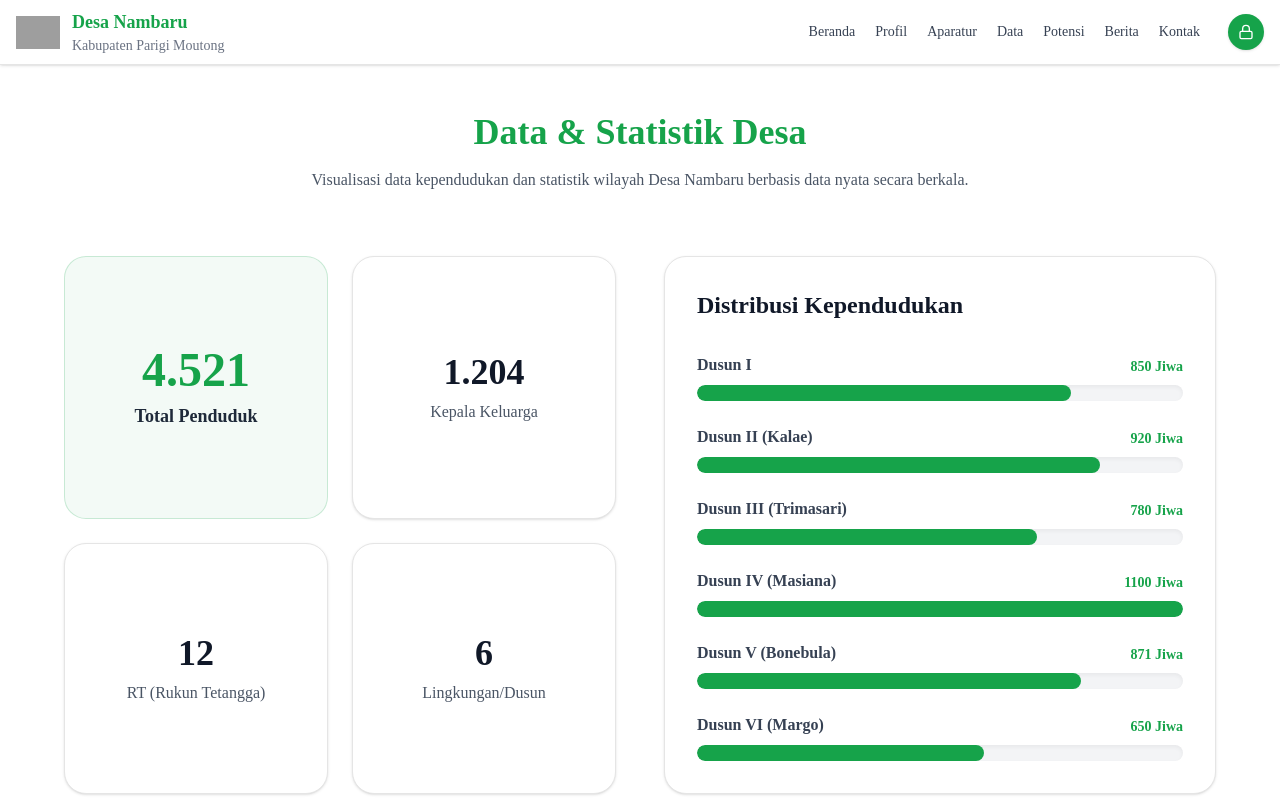
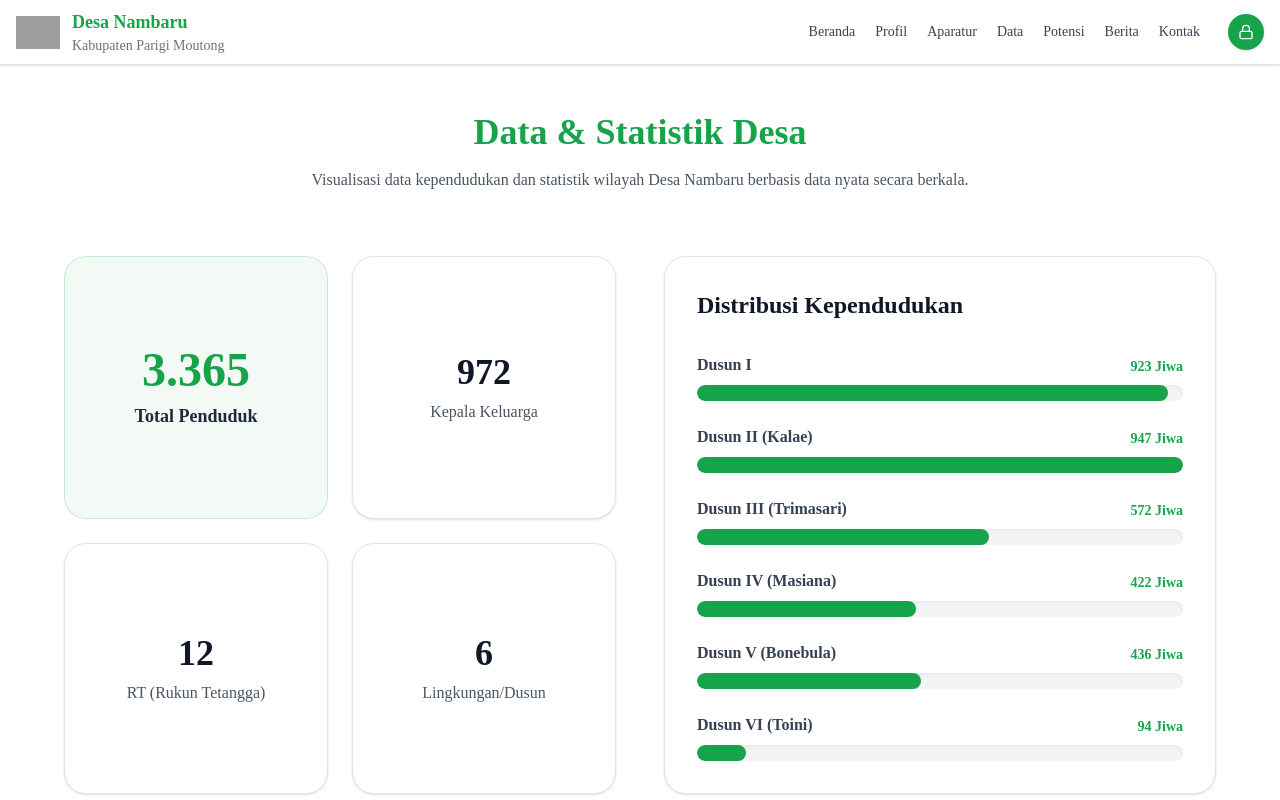
Before and after one commit to pallakawe/websitedesanambaru, a Next.js app: page /data in a window 1280 px wide. Shown: the top 800 px of the page. Built offline with nearby package versions, Linux system fonts and the light colour scheme; grey boxes are pictures that could not be loaded.

Commit message:
Update: Sync population demographics with latest real measurements

```diff
--- a/app/data/page.tsx
+++ b/app/data/page.tsx
@@ -1,10 +1,10 @@
 const populationStats = [
-  { group: "Dusun I", count: 850, percentage: 77 },
-  { group: "Dusun II (Kalae)", count: 920, percentage: 83 },
-  { group: "Dusun III (Trimasari)", count: 780, percentage: 70 },
-  { group: "Dusun IV (Masiana)", count: 1100, percentage: 100 },
-  { group: "Dusun V (Bonebula)", count: 871, percentage: 79 },
-  { group: "Dusun VI (Margo)", count: 650, percentage: 59 },
+  { group: "Dusun I", count: 923, percentage: 97 },
+  { group: "Dusun II (Kalae)", count: 947, percentage: 100 },
+  { group: "Dusun III (Trimasari)", count: 572, percentage: 60 },
+  { group: "Dusun IV (Masiana)", count: 422, percentage: 45 },
+  { group: "Dusun V (Bonebula)", count: 436, percentage: 46 },
+  { group: "Dusun VI (Toini)", count: 94, percentage: 10 },
 ];
 
 export default function DataDesa() {
@@ -24,13 +24,13 @@ export default function DataDesa() {
         {/* Ringkasan Data */}
         <div className="grid grid-cols-2 gap-6">
           <div className="bg-primary/5 p-8 rounded-3xl border border-primary/20 text-center flex flex-col justify-center transform transition hover:scale-105">
-            <h3 className="text-5xl font-black text-primary mb-2">4.521</h3>
+            <h3 className="text-5xl font-black text-primary mb-2">3.365</h3>
             <p className="font-semibold text-gray-800 text-lg">
               Total Penduduk
             </p>
           </div>
           <div className="bg-white p-8 rounded-3xl border shadow-sm text-center flex flex-col justify-center transform transition hover:scale-105">
-            <h3 className="text-4xl font-black text-gray-900 mb-2">1.204</h3>
+            <h3 className="text-4xl font-black text-gray-900 mb-2">972</h3>
             <p className="font-medium text-gray-600">Kepala Keluarga</p>
           </div>
           <div className="bg-white p-8 rounded-3xl border shadow-sm text-center flex flex-col justify-center transform transition hover:scale-105">
--- a/app/page.tsx
+++ b/app/page.tsx
@@ -63,8 +63,8 @@ export default function Home() {
           <h2 className="text-3xl font-bold text-center mb-12">Statistik Desa Nambaru</h2>
           <div className="grid grid-cols-2 md:grid-cols-4 gap-6 text-center">
             {[
-              { label: 'Penduduk', value: '4.521', desc: 'Jiwa' },
-              { label: 'Keluarga', value: '1.204', desc: 'Kepala Keluarga' },
+              { label: 'Penduduk', value: '3.365', desc: 'Jiwa' },
+              { label: 'Keluarga', value: '972', desc: 'Kepala Keluarga' },
               { label: 'Dusun', value: '6', desc: 'Wilayah' },
               { label: 'Rukun Tetangga', value: '12', desc: 'Total RT' },
             ].map((stat, i) => (
```
